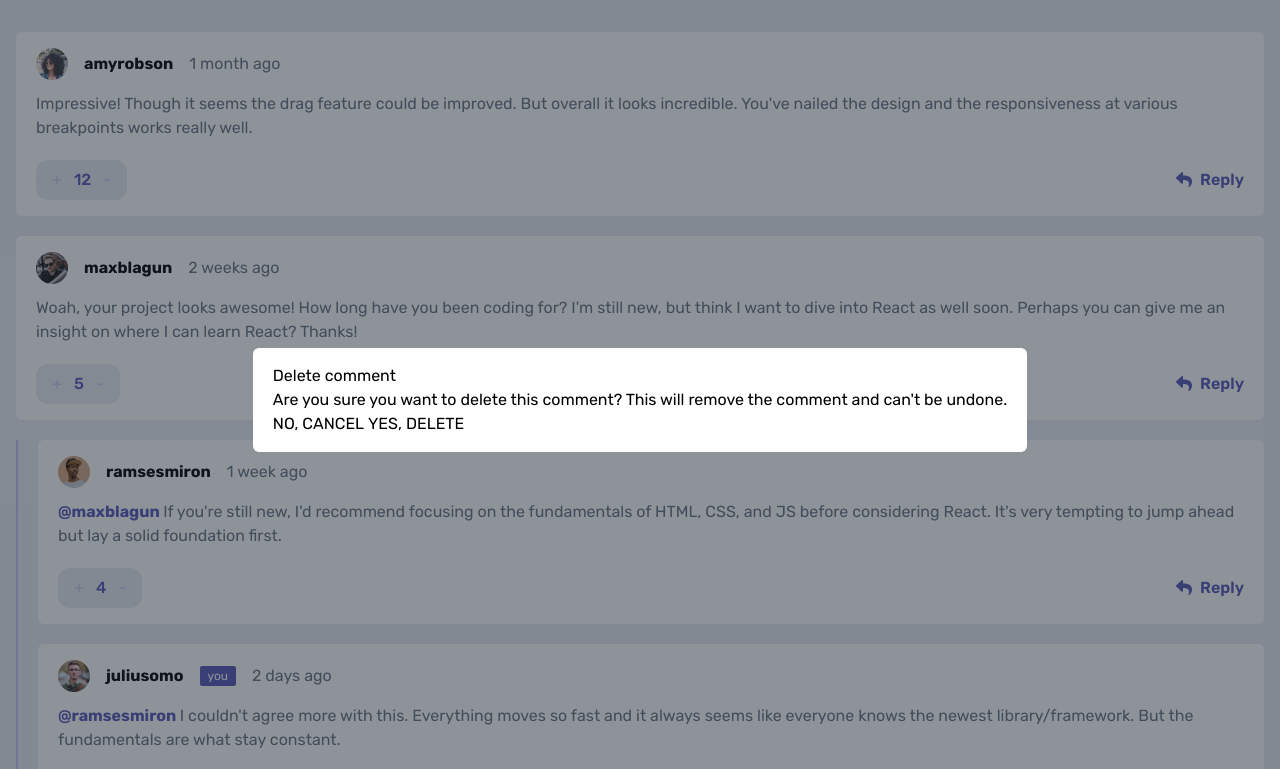
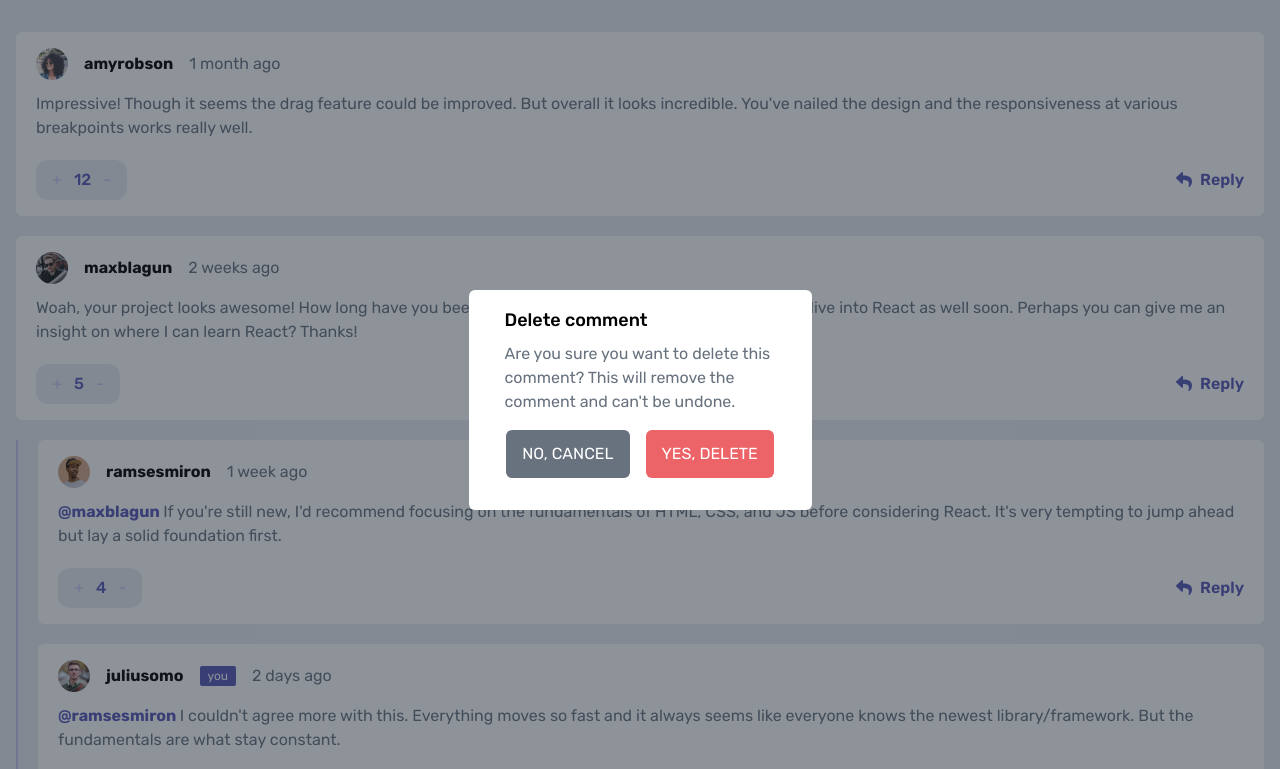
Before and after one commit to davidG199/comentarios-interactivos, a website: page src/index.html in a window 1280 px wide. Both pictures are taken after a click on the element "Delete". Shown: the top 769 px of the page. Drawn offline with Linux system fonts and the light colour scheme.

Commit message:
estilos del modal

```diff
--- a/src/index.html
+++ b/src/index.html
@@ -33,25 +33,39 @@
 
     <main class="px-4 py-8 gap-5 flex flex-col" id="contenedor">
       <!-- cards -->
-      <div class="pl-5 gap-5 flex flex-col border-l-2 border-[var(--Light-grayish-blue)] " id="replyContainer">
+      <div
+        class="pl-5 gap-5 flex flex-col border-l-2 border-[var(--Light-grayish-blue)]"
+        id="replyContainer"
+      >
         <!-- replycards -->
       </div>
       <!-- delete modal -->
-      <div class="hidden flex fixed inset-0 bg-gray-800 bg-opacity-50 items-center justify-center" id="modalDelete">
-        <div class="p-5 py-4 bg-[var(--White)] rounded-md">
-          <p class="">Delete comment</p>
-          <p class="">
-            Are you sure you want to delete this
-            comment? This will remove the comment and can't be undone.
+      <div
+        class="hidden flex fixed inset-0 bg-gray-800 bg-opacity-50 items-center justify-center"
+        id="modalDelete"
+      >
+        <div class="px-9 py-4 bg-[var(--White)] rounded-md w-[343px]">
+          <p class="font-medium text-lg mb-2">Delete comment</p>
+          <p class="text-[var(--Grayish-Blue)]">
+            Are you sure you want to delete this comment? This will remove the
+            comment and can't be undone.
           </p>
-          <div>
-            <button class="" id="cancelDelete">NO, CANCEL</button>
-            <button class="">YES, DELETE</button>
+          <div class="text-white flex flex-row my-4 justify-center gap-4">
+            <button
+              class="bg-[var(--Grayish-Blue)] px-4 py-3 rounded-md font-normal"
+              id="cancelDelete"
+            >
+              NO, CANCEL
+            </button>
+            <button
+              class="bg-[var(--Soft-Red)] px-4 py-3 rounded-md font-normal"
+            >
+              YES, DELETE
+            </button>
           </div>
         </div>
       </div>
     </main>
-
 
     <!-- <div class="attribution">
     Challenge by <a href="https://www.frontendmentor.io?ref=challenge" target="_blank">Frontend Mentor</a>.
```
Also changed, not shown: src/output.css.
